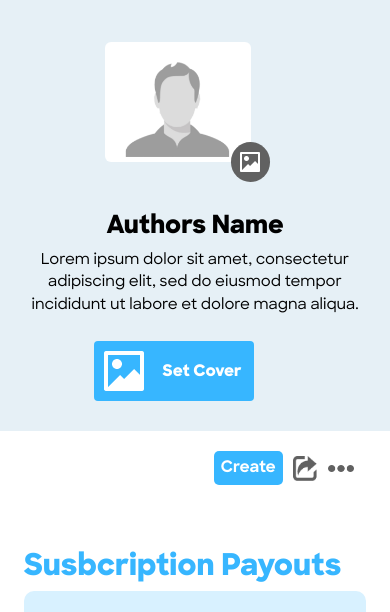
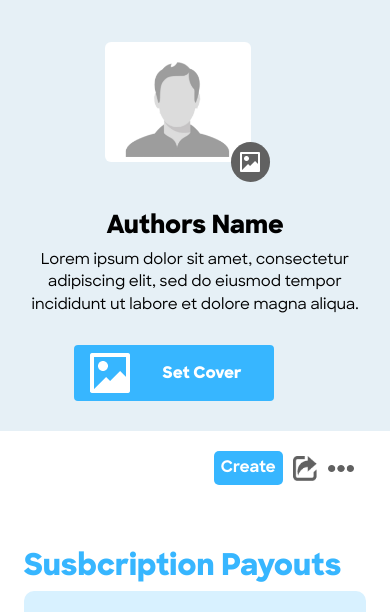
Before and after one commit to 31-RojanieBeberino/new-sturcture-pageduo, a website: page all-payout.html in a window 390 px wide. Shown: the part 162-774 px from the top of the page. Drawn offline with nearby package versions, Linux system fonts and the light colour scheme.

Commit message:
04-15-24 12:15PM

```diff
--- a/css/responsive.css
+++ b/css/responsive.css
@@ -352,10 +352,6 @@ h4.OrderAfter:after {
 .user-banner-details h2 {
    font-size: 25px;
  }
- .banner-image-set button {
-   width: 160px;
-   padding: 10px !important;
- }
  .profile-image {
    justify-content: center;
  }
@@ -370,7 +366,7 @@ h4.OrderAfter:after {
  }
  .banner-image-set {
    bottom: -70px;
-   right: 120px;
+   right: 100px;
  }
  .user-banner-details.d-flex.flex-column.align-items-start p {
    text-align: center;
```
